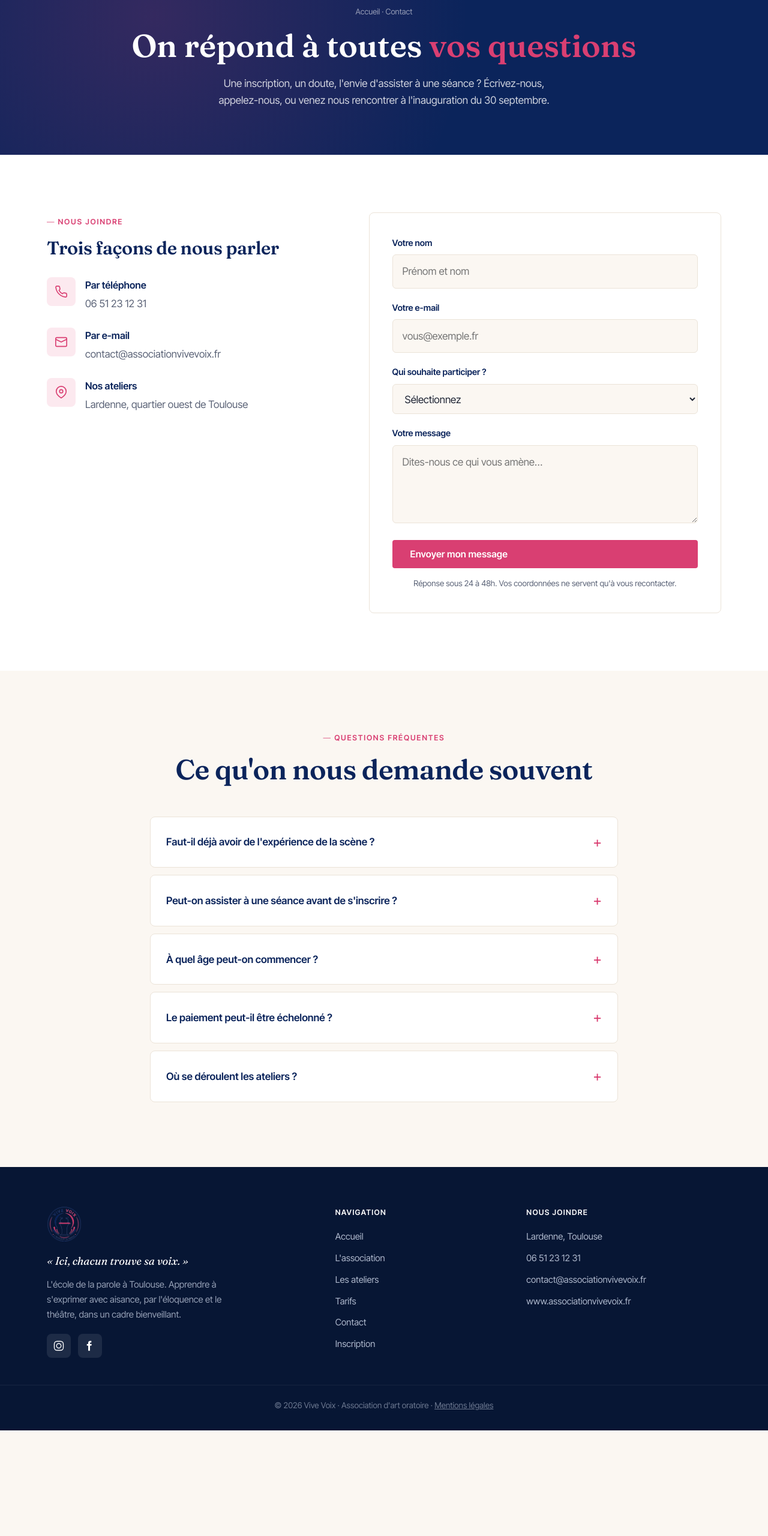
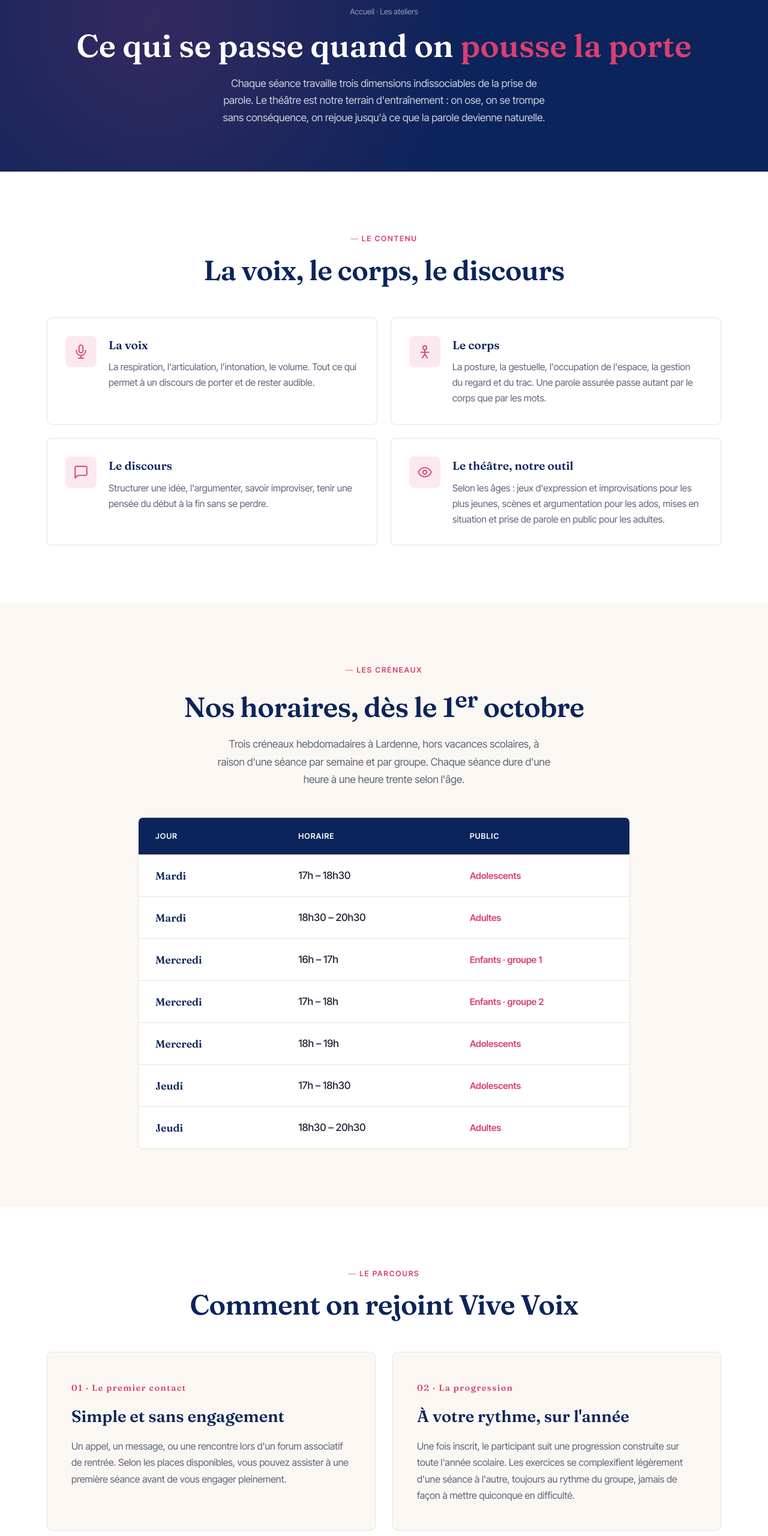
Before and after one commit to ViveVoix/vivevoix-site, a website: page contact.html in a window 1280 px wide. Shown: the part 160-2720 px from the top of the page at 60% size. Before the commit the page ends 2544 px from the top, so only its background shows below. Drawn offline with Linux system fonts and the light colour scheme.

Commit message:
Add files via upload

```diff
--- a/contact.html
+++ b/contact.html
@@ -3,9 +3,9 @@
 <head>
 <meta charset="UTF-8">
 <meta name="viewport" content="width=device-width,initial-scale=1">
-<title>Contact &amp; inscription — Vive Voix, l'école de la parole</title>
-<meta name="description" content="Contactez Vive Voix pour une inscription ou une question. Ateliers d'éloquence et de théâtre à Lardenne, Toulouse, pour enfants, adolescents et adultes.">
-<meta property="og:title" content="Contact — Vive Voix">
+<title>Les ateliers — Vive Voix, l'école de la parole</title>
+<meta name="description" content="Le déroulé des ateliers Vive Voix : voix, corps et discours travaillés par le théâtre. Créneaux hebdomadaires à Lardenne pour enfants dès 7 ans, adolescents et adultes.">
+<meta property="og:title" content="Les ateliers — Vive Voix">
 <meta property="og:type" content="website">
 <meta property="og:locale" content="fr_FR">
 <link rel="icon" href="favicon.ico" sizes="any">
@@ -23,9 +23,9 @@
     <ul id="menu">
       <li><a class="lnk" href="index.html">Accueil</a></li>
       <li><a class="lnk" href="association.html">L'association</a></li>
-      <li><a class="lnk" href="ateliers.html">Les ateliers</a></li>
+      <li><a class="lnk active" href="ateliers.html">Les ateliers</a></li>
       <li><a class="lnk" href="tarifs.html">Tarifs</a></li>
-      <li><a class="lnk active" href="contact.html">Contact</a></li>
+      <li><a class="lnk" href="contact.html">Contact</a></li>
       <li><a class="btn btn-rose" href="inscription.html">S'inscrire</a></li>
     </ul>
   </nav>
@@ -33,93 +33,79 @@
 
 <section class="page-hero">
   <div class="wrap inner">
-    <div class="crumb"><a href="index.html">Accueil</a> · Contact</div>
-    <h1>On répond à toutes <em>vos questions</em></h1>
-    <p>Une inscription, un doute, l'envie d'assister à une séance ? Écrivez-nous, appelez-nous, ou venez nous rencontrer à l'inauguration du 30 septembre.</p>
+    <div class="crumb"><a href="index.html">Accueil</a> · Les ateliers</div>
+    <h1>Ce qui se passe quand on <em>pousse la porte</em></h1>
+    <p>Chaque séance travaille trois dimensions indissociables de la prise de parole. Le théâtre est notre terrain d'entraînement : on ose, on se trompe sans conséquence, on rejoue jusqu'à ce que la parole devienne naturelle.</p>
   </div>
 </section>
 
-<section class="bg-white" style="background:#fff">
-  <div class="wrap contact-grid">
-    <div class="cinfo">
-      <span class="eyebrow">Nous joindre</span>
-      <h2 class="title" style="font-size:1.9rem;margin-bottom:32px">Trois façons de nous parler</h2>
-      <div class="row">
-        <div class="ic"><svg viewBox="0 0 24 24" fill="none" stroke="currentColor" stroke-width="1.8" stroke-linecap="round" stroke-linejoin="round"><path d="M22 16.9v3a2 2 0 0 1-2.2 2 19.8 19.8 0 0 1-8.6-3 19.5 19.5 0 0 1-6-6 19.8 19.8 0 0 1-3-8.6A2 2 0 0 1 4.1 2h3a2 2 0 0 1 2 1.7c.1.9.3 1.8.6 2.7a2 2 0 0 1-.5 2.1L8.1 9.9a16 16 0 0 0 6 6l1.4-1.1a2 2 0 0 1 2.1-.5c.9.3 1.8.5 2.7.6a2 2 0 0 1 1.7 2z"/></svg></div>
-        <div><b>Par téléphone</b><a href="tel:+33651231231">06 51 23 12 31</a></div>
+<!-- ── Trois dimensions ── -->
+<section class="pillars">
+  <div class="wrap">
+    <div class="center">
+      <span class="eyebrow">Le contenu</span>
+      <h2 class="title">La voix, le corps, le discours</h2>
+    </div>
+    <div class="values-grid">
+      <div class="value">
+        <div class="ic"><svg viewBox="0 0 24 24" fill="none" stroke="currentColor" stroke-width="1.7" stroke-linecap="round" stroke-linejoin="round"><path d="M12 2a3 3 0 0 0-3 3v6a3 3 0 0 0 6 0V5a3 3 0 0 0-3-3z"/><path d="M19 10v1a7 7 0 0 1-14 0v-1M12 18v4M8 22h8"/></svg></div>
+        <div><h3>La voix</h3><p>La respiration, l'articulation, l'intonation, le volume. Tout ce qui permet à un discours de porter et de rester audible.</p></div>
       </div>
-      <div class="row">
-        <div class="ic"><svg viewBox="0 0 24 24" fill="none" stroke="currentColor" stroke-width="1.8" stroke-linecap="round" stroke-linejoin="round"><rect x="2" y="4" width="20" height="16" rx="2"/><path d="m22 7-10 5L2 7"/></svg></div>
-        <div><b>Par e-mail</b><a href="mailto:contact@associationvivevoix.fr">contact@associationvivevoix.fr</a></div>
+      <div class="value">
+        <div class="ic"><svg viewBox="0 0 24 24" fill="none" stroke="currentColor" stroke-width="1.7" stroke-linecap="round" stroke-linejoin="round"><circle cx="12" cy="6" r="3"/><path d="M12 9v7M8 22l4-6 4 6M6 13h12"/></svg></div>
+        <div><h3>Le corps</h3><p>La posture, la gestuelle, l'occupation de l'espace, la gestion du regard et du trac. Une parole assurée passe autant par le corps que par les mots.</p></div>
       </div>
-      <div class="row">
-        <div class="ic"><svg viewBox="0 0 24 24" fill="none" stroke="currentColor" stroke-width="1.8" stroke-linecap="round" stroke-linejoin="round"><path d="M21 10c0 7-9 12-9 12s-9-5-9-12a9 9 0 0 1 18 0z"/><circle cx="12" cy="10" r="3"/></svg></div>
-        <div><b>Nos ateliers</b><span>Lardenne, quartier ouest de Toulouse</span></div>
+      <div class="value">
+        <div class="ic"><svg viewBox="0 0 24 24" fill="none" stroke="currentColor" stroke-width="1.7" stroke-linecap="round" stroke-linejoin="round"><path d="M21 15a2 2 0 0 1-2 2H7l-4 4V5a2 2 0 0 1 2-2h14a2 2 0 0 1 2 2z"/></svg></div>
+        <div><h3>Le discours</h3><p>Structurer une idée, l'argumenter, savoir improviser, tenir une pensée du début à la fin sans se perdre.</p></div>
+      </div>
+      <div class="value">
+        <div class="ic"><svg viewBox="0 0 24 24" fill="none" stroke="currentColor" stroke-width="1.7" stroke-linecap="round" stroke-linejoin="round"><path d="M2 12s3-7 10-7 10 7 10 7-3 7-10 7-10-7-10-7z"/><circle cx="12" cy="12" r="3"/></svg></div>
+        <div><h3>Le théâtre, notre outil</h3><p>Selon les âges : jeux d'expression et improvisations pour les plus jeunes, scènes et argumentation pour les ados, mises en situation et prise de parole en public pour les adultes.</p></div>
       </div>
     </div>
-
-    <form class="vv" novalidate>
-      <div class="formmsg">Merci ! Votre message a bien été envoyé. Nous vous répondrons rapidement.</div>
-      <div style="position:absolute;left:-9999px" aria-hidden="true">
-        <label for="website">Ne pas remplir</label>
-        <input id="website" name="website" type="text" tabindex="-1" autocomplete="off">
-      </div>
-      <div class="field">
-        <label for="nom">Votre nom</label>
-        <input id="nom" name="nom" type="text" placeholder="Prénom et nom" required>
-      </div>
-      <div class="field">
-        <label for="email">Votre e-mail</label>
-        <input id="email" name="email" type="email" placeholder="vous@exemple.fr" required>
-      </div>
-      <div class="field">
-        <label for="public">Qui souhaite participer ?</label>
-        <select id="public" name="public">
-          <option value="">Sélectionnez</option>
-          <option>Un enfant (dès 7 ans)</option>
-          <option>Un adolescent (12 à 17 ans)</option>
-          <option>Un adulte (dès 18 ans)</option>
-          <option>Je me renseigne simplement</option>
-        </select>
-      </div>
-      <div class="field">
-        <label for="message">Votre message</label>
-        <textarea id="message" name="message" placeholder="Dites-nous ce qui vous amène…"></textarea>
-      </div>
-      <button type="submit" class="btn btn-rose">Envoyer mon message</button>
-      <p class="form-note">Réponse sous 24 à 48h. Vos coordonnées ne servent qu'à vous recontacter.</p>
-    </form>
   </div>
 </section>
 
-<!-- ── FAQ ── -->
+<!-- ── Créneaux ── -->
 <section class="schedule">
   <div class="wrap">
     <div class="center">
-      <span class="eyebrow">Questions fréquentes</span>
-      <h2 class="title">Ce qu'on nous demande souvent</h2>
+      <span class="eyebrow">Les créneaux</span>
+      <h2 class="title">Nos horaires, dès le 1<sup>er</sup> octobre</h2>
+      <p class="lead-2">Trois créneaux hebdomadaires à Lardenne, hors vacances scolaires, à raison d'une séance par semaine et par groupe. Chaque séance dure d'une heure à une heure trente selon l'âge.</p>
     </div>
-    <div class="faq">
-      <details class="qa">
-        <summary>Faut-il déjà avoir de l'expérience de la scène ?</summary>
-        <div class="ans">Pas du tout. La grande majorité des participants n'ont jamais fait de théâtre ni pris la parole en public. Le cadre est justement pensé pour ceux que l'idée intimide : on commence là où chacun en est.</div>
-      </details>
-      <details class="qa">
-        <summary>Peut-on assister à une séance avant de s'inscrire ?</summary>
-        <div class="ans">Oui, selon les places disponibles. Contactez-nous pour convenir d'une première séance, ou venez à l'inauguration du 30 septembre pour découvrir l'ambiance et rencontrer l'équipe.</div>
-      </details>
-      <details class="qa">
-        <summary>À quel âge peut-on commencer ?</summary>
-        <div class="ans">Dès 7 ans pour les enfants. Nous accueillons ensuite les adolescents de 12 à 17 ans, et les adultes à partir de 18 ans, avec un objectif adapté à chaque tranche d'âge.</div>
-      </details>
-      <details class="qa">
-        <summary>Le paiement peut-il être échelonné ?</summary>
-        <div class="ans">Oui. Les inscriptions se font à l'année, avec des options de paiement fractionné pour faciliter l'accès. Parlez-nous de votre situation, on trouve une solution.</div>
-      </details>
-      <details class="qa">
-        <summary>Où se déroulent les ateliers ?</summary>
-        <div class="ans">À Lardenne, dans le quartier ouest de Toulouse, dans une salle municipale. Les créneaux ont lieu les mardis, mercredis et jeudis, hors vacances scolaires.</div>
-      </details>
+    <div class="sched-table">
+      <div class="sched-row head"><span class="day">Jour</span><span class="time">Horaire</span><span class="who">Public</span></div>
+      <div class="sched-row"><span class="day">Mardi</span><span class="time">17h – 18h30</span><span class="who">Adolescents</span></div>
+      <div class="sched-row"><span class="day">Mardi</span><span class="time">18h30 – 20h30</span><span class="who">Adultes</span></div>
+      <div class="sched-row"><span class="day">Mercredi</span><span class="time">16h – 17h</span><span class="who">Enfants · groupe 1</span></div>
+      <div class="sched-row"><span class="day">Mercredi</span><span class="time">17h – 18h</span><span class="who">Enfants · groupe 2</span></div>
+      <div class="sched-row"><span class="day">Mercredi</span><span class="time">18h – 19h</span><span class="who">Adolescents</span></div>
+      <div class="sched-row"><span class="day">Jeudi</span><span class="time">17h – 18h30</span><span class="who">Adolescents</span></div>
+      <div class="sched-row"><span class="day">Jeudi</span><span class="time">18h30 – 20h30</span><span class="who">Adultes</span></div>
+    </div>
+  </div>
+</section>
+
+<!-- ── Le parcours ── -->
+<section class="pillars">
+  <div class="wrap">
+    <div class="center">
+      <span class="eyebrow">Le parcours</span>
+      <h2 class="title">Comment on rejoint Vive Voix</h2>
+    </div>
+    <div class="pillar-grid" style="margin-top:52px">
+      <div class="pillar">
+        <span class="idx">01 · Le premier contact</span>
+        <h3>Simple et sans engagement</h3>
+        <p>Un appel, un message, ou une rencontre lors d'un forum associatif de rentrée. Selon les places disponibles, vous pouvez assister à une première séance avant de vous engager pleinement.</p>
+      </div>
+      <div class="pillar">
+        <span class="idx">02 · La progression</span>
+        <h3>À votre rythme, sur l'année</h3>
+        <p>Une fois inscrit, le participant suit une progression construite sur toute l'année scolaire. Les exercices se complexifient légèrement d'une séance à l'autre, toujours au rythme du groupe, jamais de façon à mettre quiconque en difficulté.</p>
+      </div>
     </div>
   </div>
 </section>
--- a/style.css
+++ b/style.css
@@ -137,6 +137,46 @@ h1.hero-h em{font-style:normal;color:var(--rose)}
 }
 .hero-quote-badge p{font-family:'Fraunces',serif;font-style:italic;font-size:1.08rem;line-height:1.4}
 .hero-quote-badge span{display:block;margin-top:8px;font-size:.74rem;letter-spacing:.1em;text-transform:uppercase;color:var(--rose);font-family:'Inter Tight',sans-serif;font-style:normal;font-weight:600}
+
+/* ── Header transparent sur l'accueil (par-dessus la vidéo) ── */
+body.home header.site{
+  position:absolute;top:0;left:0;right:0;z-index:100;
+  background:transparent;border-bottom:none;backdrop-filter:none;
+}
+body.home header.site .nav a.lnk{color:#fff}
+body.home header.site .nav a.lnk::after{background:#fff}
+body.home header.site .burger span{background:#fff}
+@media(max-width:680px){
+  body.home header.site{background:rgba(11,36,91,.9);backdrop-filter:blur(10px)}
+}
+
+/* ── Hero vidéo plein écran (façon acemat.fr) ── */
+.hero-fullbleed{
+  position:relative;min-height:100vh;display:flex;align-items:center;justify-content:center;
+  text-align:center;overflow:hidden;color:#fff;
+}
+.hero-fullbleed video{
+  position:absolute;inset:0;width:100%;height:100%;object-fit:cover;z-index:0;background:var(--navy-deep);
+}
+.hero-fullbleed::before{
+  content:"";position:absolute;inset:0;z-index:1;
+  background:linear-gradient(180deg, rgba(7,22,52,.5) 0%, rgba(7,22,52,.32) 40%, rgba(7,22,52,.7) 100%);
+}
+.hero-fullbleed .inner{position:relative;z-index:2;max-width:760px;padding:120px 28px 60px}
+.hero-fullbleed .hero-tag{
+  background:rgba(255,255,255,.14);border-color:rgba(255,255,255,.28);color:#fff;
+  backdrop-filter:blur(6px);margin-left:auto;margin-right:auto;
+}
+.hero-fullbleed h1.hero-h{color:#fff}
+.hero-fullbleed h1.hero-h em{color:var(--rose)}
+.hero-fullbleed .hero-sub{color:rgba(255,255,255,.88);max-width:52ch;margin-left:auto;margin-right:auto}
+.hero-fullbleed .hero-actions{justify-content:center}
+.hero-fullbleed .hero-meta{
+  justify-content:center;border-top-color:rgba(255,255,255,.22);
+}
+.hero-fullbleed .hero-meta .m{align-items:center}
+.hero-fullbleed .hero-meta .m b{color:#fff}
+.hero-fullbleed .hero-meta .m span{color:rgba(255,255,255,.72)}
 
 /* ── Bandeau parole ── */
 .marquee-band{background:var(--navy);color:#fff;padding:22px 0;overflow:hidden}
@@ -360,6 +400,8 @@ footer .copy a{text-decoration:underline}
 @media(max-width:680px){
   body{font-size:16px}
   section{padding:68px 0}
+  .hero-fullbleed{min-height:88vh}
+  .hero-fullbleed .inner{padding:110px 24px 50px}
   .nav{height:74px}
   .nav .logo img{height:50px}
   .nav ul{
```
Also changed, not shown: index.html (+8 -18 lines), favicon.png.
